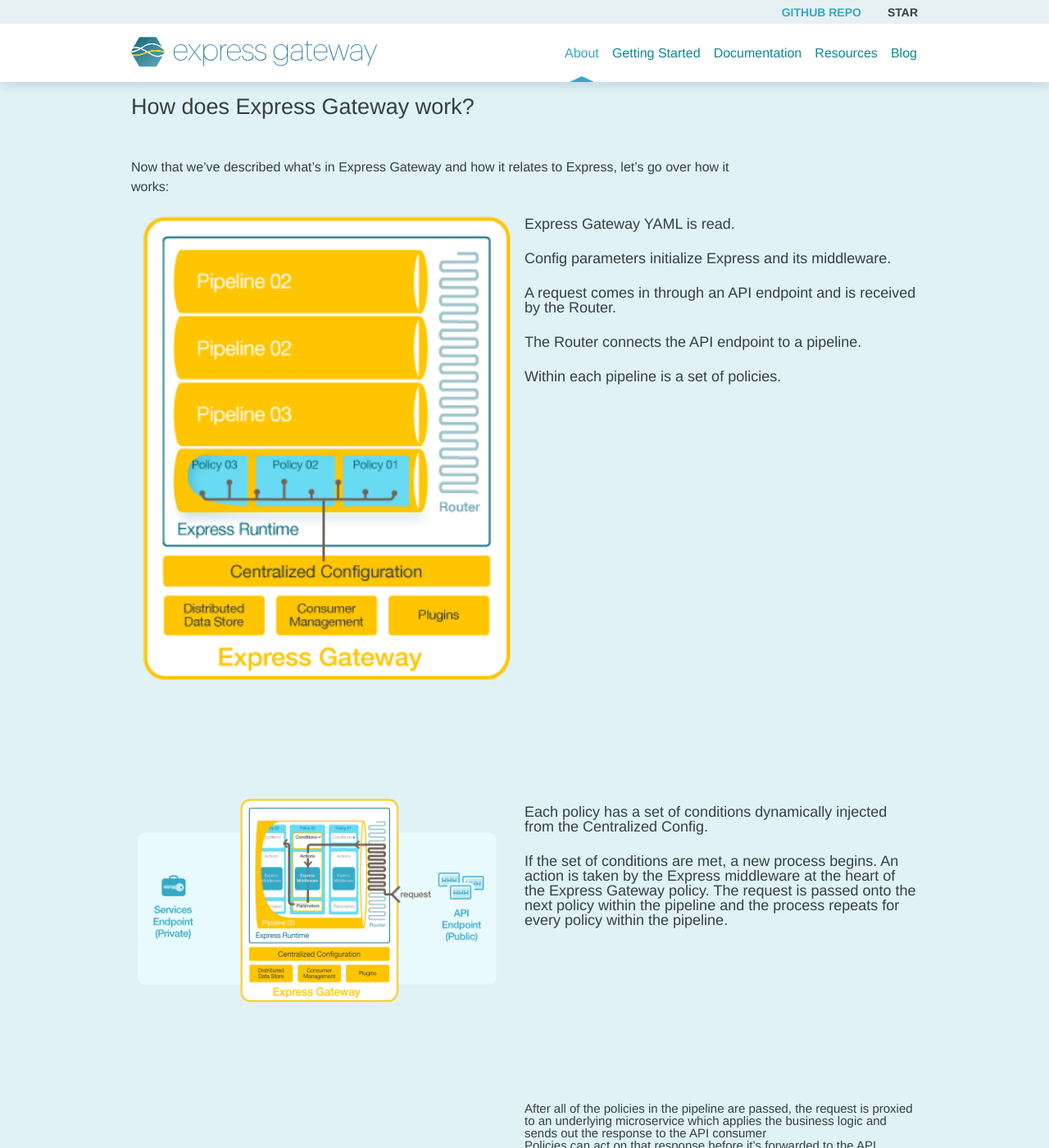
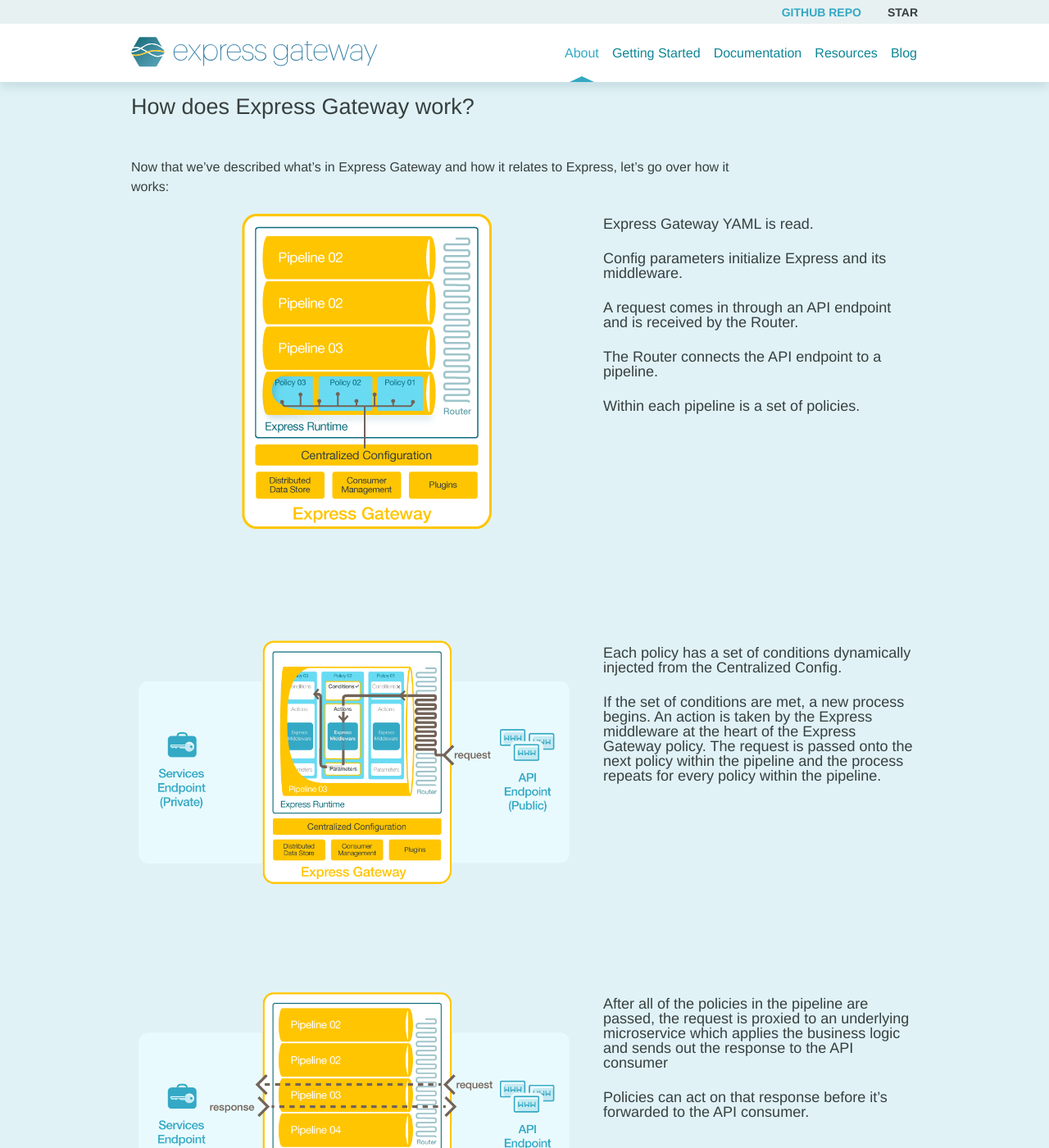
Before and after one commit to ExpressGateway/express-gateway.io, a Jekyll site: the page built from _pages/about.md, in a window 1280 px wide and 1400 px high, scrolled down 3468 px. Shown: the whole window at 82% size. Built offline with Jekyll 4.4.1, drawn with Linux system fonts in a browser that asks for light colours; some web fonts are replaced.

Commit message:
add images

```diff
--- a/_includes/head.html
+++ b/_includes/head.html
@@ -26,7 +26,7 @@
 
   <!-- Icons -->
   <link rel="apple-touch-icon-precomposed" sizes="144x144" href="{{ site.baseurl }}/public/apple-touch-icon-precomposed.png">
-  <link rel="shortcut icon" href="{{ site.baseurl }}public/favicon.ico">
+  <link rel="shortcut icon" href="{{ site.baseurl }}/public/favicon.ico">
 
   <!-- RSS -->
   <link rel="alternate" type="application/atom+xml" title="{{ site.title }}" href="{{ site.baseurl }}/atom.xml">
--- a/_pages/about.md
+++ b/_pages/about.md
@@ -124,9 +124,9 @@
 1. Each policy has a set of conditions dynamically injected from the Centralized Config.
 2. If the set of conditions are met, a new process begins. An action is taken by the Express middleware at the heart of the Express Gateway policy. The request is passed onto the next policy within the pipeline and the process repeats for every policy within the pipeline.
 </div>
-<div class="wrapper flex-row" markdown="1">
+<div class="wrapper flex-row with-graphics" markdown="1">
 
-<img />
+![Pipelines]({{ site.baseurl }}/assets/img/Marchitecture_v6b_pipelines.png "Pipelines")
 
 1. After all of the policies in the pipeline are passed, the request is proxied to an underlying microservice which applies the business logic and sends out the response to the API consumer
 2. Policies can act on that response before it's forwarded to the API consumer.
--- a/_sass/_layout.scss
+++ b/_sass/_layout.scss
@@ -433,17 +433,20 @@
     p {
 
       margin-bottom: 2rem;
-      flex: 1;
+      flex: 3;
       display: flex;
+      flex-flow: row nowrap;
+      align-items: center;
       img {
-        width: 100%;
-        height: auto;
+        max-width: 100%;
+        max-height: auto;
         text-align: center;
         margin: 0 auto;
+
       }
     }
     ol {
-      flex: 1;
+      flex: 2;
       li {
         font-size: $font-size-18;
         padding: .75rem 0;
```
Also changed, not shown: _pages/getting-started.md (+3 -0 lines), assets/img/Marchitecture_Specify-Microservice-Step-2.png (added), assets/img/Marchitecture_Specify-Microservice-Step-3.png (added), assets/img/Marchitecture_Specify-Microservice-Step-4.png (added), assets/img/Marchitecture_v6b_pipelines.png (added).
